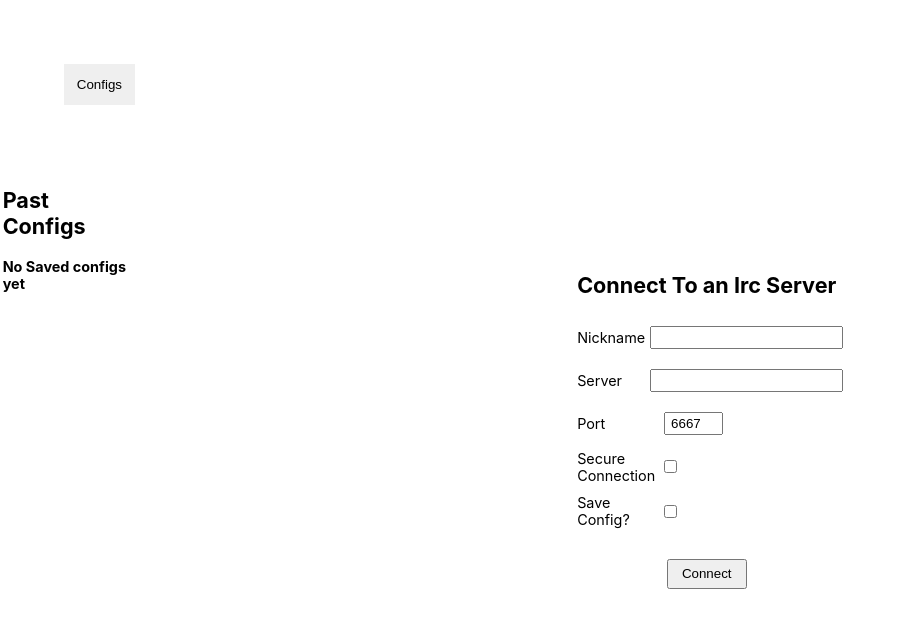
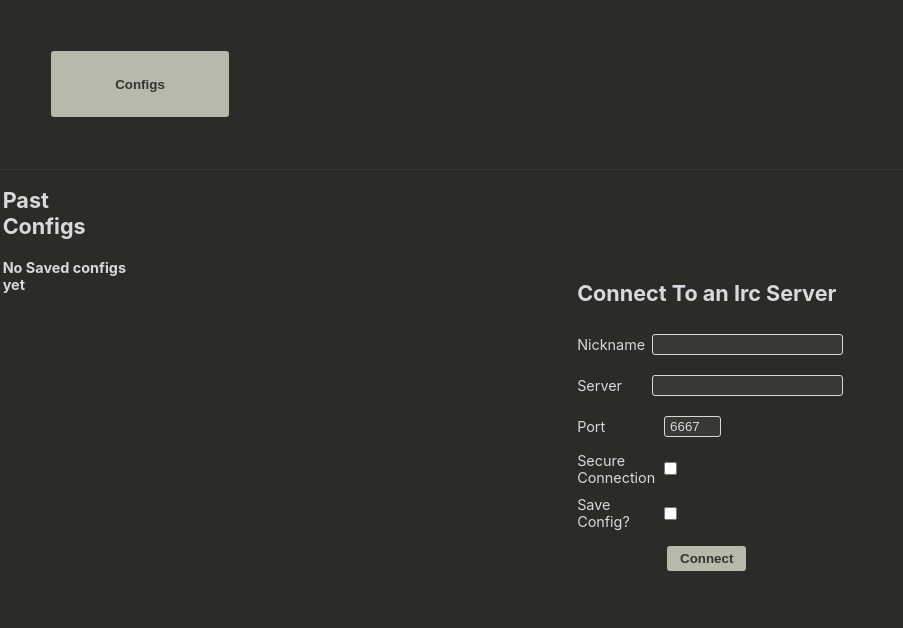
Before and after one commit to ModestoT/React-IRC, a React (Create React App) app in the folder frontend/: page / in a window 1280 px wide. Shown: the top 628 px of the page, without its empty margins (0-903 px from the left). Built offline with nearby package versions, Linux system fonts and the light colour scheme.

Commit message:
Updated CSS for login page and replaced buttons with new button component

```diff
--- a/frontend/src/App.js
+++ b/frontend/src/App.js
@@ -1,16 +1,26 @@
 import React from "react";
-import styled from "styled-components";
+import styled, { ThemeProvider } from "styled-components";
 
 import { useIrc } from "./customHooks/ircHook/useIrc.js";
 import IrcChatView from "./views/IrcChatView.js";
 import IrcLoginView from "./views/IrcLoginView.js";
 import HeaderAndSideMenuView from "./views/HeaderAndSideMenuView.js";
 
+const theme = {
+	mainBg: "#2B2B28",
+	mainText: "#D7DADC",
+	secondaryBg: "#2A282B",
+	btnBg: "#B8B8AB",
+	btnText: "#33332F",
+	inputBg: "#383834"
+};
+
 const AppWrapper = styled.div`
 	font-size: 0.9rem;
 	display: flex;
 	flex-direction: column;
 	height: 100vh;
+	color: ${props => props.theme.mainText};
 `;
 
 function App() {
@@ -29,6 +39,7 @@ function App() {
 	} = useIrc();
 
 	return (
+		<ThemeProvider theme={theme}>
 			<AppWrapper>
 				<HeaderAndSideMenuView
 					connectToIrc={connectToIrc}
@@ -53,6 +64,7 @@ function App() {
 					)}
 				</HeaderAndSideMenuView>
 			</AppWrapper>
+		</ThemeProvider>
 	);
 }
 
--- a/frontend/src/components/InputField.js
+++ b/frontend/src/components/InputField.js
@@ -7,10 +7,6 @@ const InputFieldWrapper = styled.div`
 	align-items: center;
 	justify-content: flex-start;
 	margin: 2% 0;
-
-	#irc-port {
-		width: 25%;
-	}
 `;
 
 const LabelWrapper = styled.div`
@@ -24,6 +20,18 @@ const InputWrapper = styled.div`
 		max-width: 100%;
 		margin: 5px;
 		padding: 1% 3%;
+		background: ${props => props.theme.inputBg};
+		color: ${props => props.theme.mainText};
+		border: 1px solid ${props => props.theme.mainText};
+		border-radius: 3px;
+
+		&:focus {
+			background: ${props => props.theme.mainBg};
+		}
+	}
+
+	#irc-port {
+		width: 25%;
 	}
 `;
 
--- a/frontend/src/views/HeaderAndSideMenuView.js
+++ b/frontend/src/views/HeaderAndSideMenuView.js
@@ -1,39 +1,43 @@
 import React, { useState, useEffect } from "react";
 import styled from "styled-components";
 
+import Button from "../components/Button.js";
 import PastConfigsList from "../components/PastConfigsList.js";
 
 const AppHeader = styled.header`
 	width: 100%;
 	display: flex;
 	align-items: center;
+	background: ${props => props.theme.mainBg};
+	border-bottom: 1px solid ${props => props.theme.inputBg};
 `;
 
 const AppContent = styled.div`
 	display: flex;
 	height: 91%;
+	overflow: hidden;
+	background: ${props => props.theme.mainBg};
 `;
 
 const ContentWrapper = styled.div`
-	width: ${props => (props.sideMenuOpen ? "25%" : "100%")};
-
+	width: 100%;
+	left: ${props => (props.sideMenuOpen ? "80%" : "0")};
 	${props =>
 		props.sideMenuOpen &&
 		`
-      position:relative;
-      left:25%;
+      position: relative;
+      background-color: rgba(0,0,0,.4);
+      opacity: .5;
     `}
 `;
 
 const MobileSideMenu = styled.div`
-	display: ${props => (props.sideMenuOpen ? "block" : "none")};
-	${props => props.sideMenuOpen && "width: 80%"}
-`;
-
-const SideMenuDisplayBtn = styled.button`
-	border: none;
-	padding: 1%;
-	margin: 5%;
+	position: absolute;
+	width: 80%;
+	height: 91%;
+	background: ${props => props.theme.secondaryBg};
+	left: ${props => (props.sideMenuOpen ? "0" : "-100%")};
+	z-index: 5;
 `;
 
 const DesktopSideMenu = styled.div``;
@@ -60,11 +64,8 @@ const HeaderAndSideMenuView = ({
 	return (
 		<>
 			<AppHeader>
-				<SideMenuDisplayBtn onClick={() => setSideMenuOpen(!sideMenuOpen)}>
-					Configs
-				</SideMenuDisplayBtn>
+				<Button onClick={() => setSideMenuOpen(!sideMenuOpen)} btnText="Configs" />
 			</AppHeader>
-
 			<AppContent>
 				{windowWidthSize < 1024 ? (
 					<MobileSideMenu sideMenuOpen={sideMenuOpen}>
--- a/frontend/src/views/IrcLoginView.js
+++ b/frontend/src/views/IrcLoginView.js
@@ -3,6 +3,7 @@ import styled from "styled-components";
 
 import { useFormInput } from "../customHooks/useFormInput.js";
 import InputField from "../components/InputField.js";
+import Button from "../components/Button.js";
 
 const IrcLoginFormWrapper = styled.div`
 	display: flex;
@@ -15,11 +16,6 @@ const IrcLoginForm = styled.form`
 	display: flex;
 	flex-direction: column;
 	align-items: center;
-
-	button {
-		margin-top: 10%;
-		padding: 2% 5%;
-	}
 `;
 
 const IrcLoginView = ({ connectToIrc }) => {
@@ -74,7 +70,7 @@ const IrcLoginView = ({ connectToIrc }) => {
 					value="Save Config"
 					onChange={() => setIsSaveConfig(!isSaveConfig)}
 				/>
-				<button className="connect">Connect</button>
+				<Button btnText="Connect" />
 			</IrcLoginForm>
 		</IrcLoginFormWrapper>
 	);
```
Lines whose indentation alone changed are shown as unchanged.
